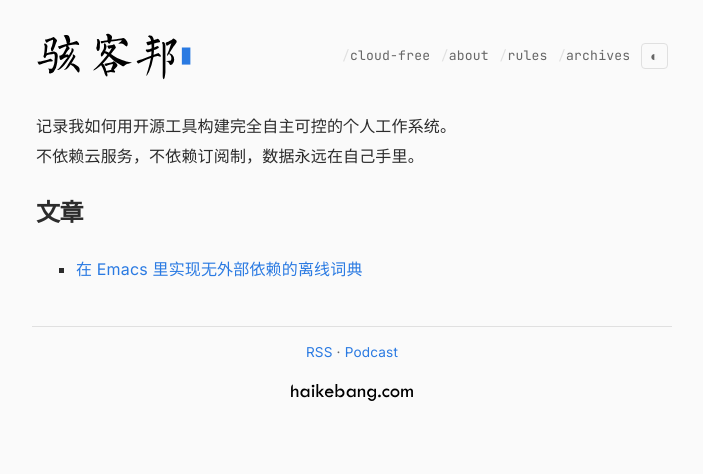
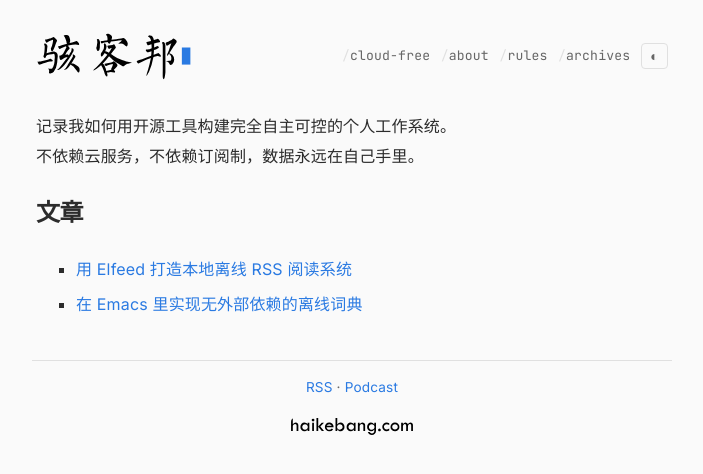
Before and after one commit to haikebangOrg/haikebang.com, a Jekyll site: the page built from cloud-free.md, in a window 1280 px wide. Shown: the top 474 px of the page, without its empty margins (288-991 px from the left). Built offline with Jekyll 4.4.1, drawn with Linux system fonts in a browser that asks for light colours.

Commit message:
docs: add Elfeed article to Cloud-free series index
Co-Authored-By: Claude Sonnet 4.6 <noreply@anthropic.com>

```diff
--- a/cloud-free.md
+++ b/cloud-free.md
@@ -8,4 +8,5 @@ title: Cloud-free Productivity
 
 ## 文章
 
+- [用 Elfeed 打造本地离线 RSS 阅读系统](/elfeed-offline-rss.html)
 - [在 Emacs 里实现无外部依赖的离线词典](/sdcv-pure-el.html)
```
